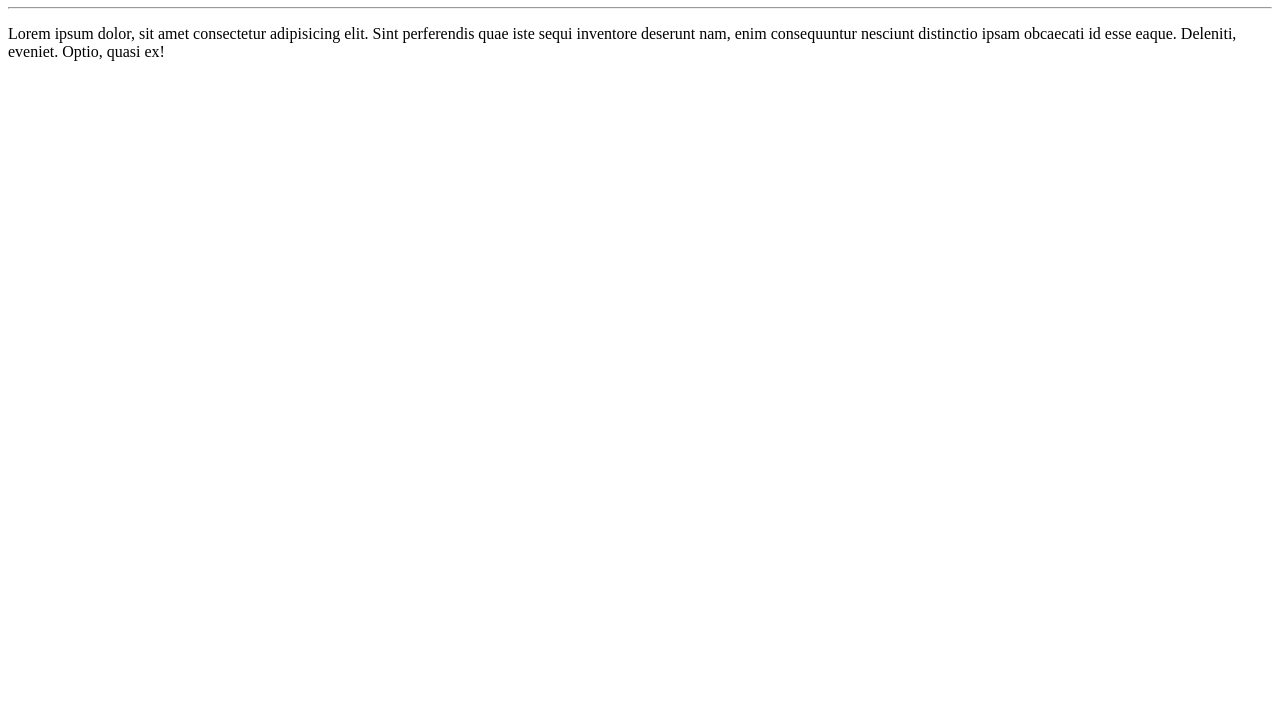
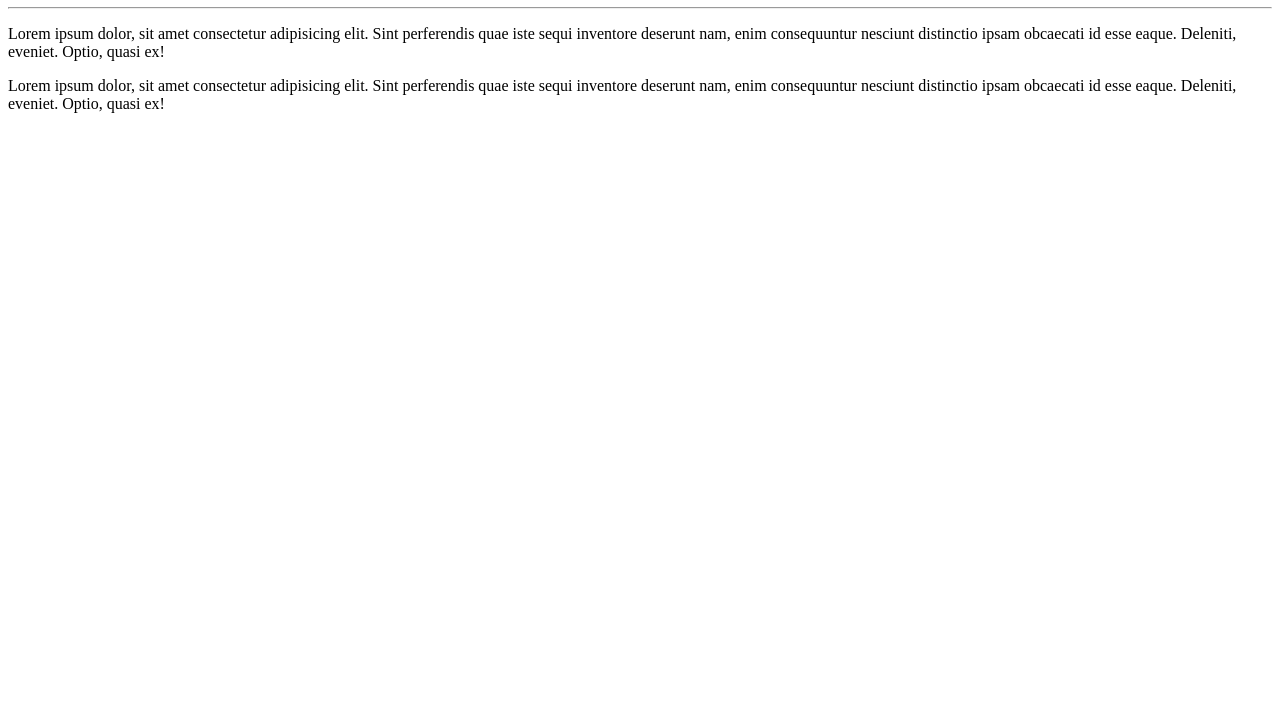
Before and after one commit to MarcusViniF0/Ola-Mundo, a plain HTML site: page site-exemplo/index.html in a window 1280 px wide. Shown: the part 73-800 px from the top of the page. Drawn offline with Linux system fonts and the light colour scheme.

Commit message:
adicionei um paragrafo

```diff
--- a/site-exemplo/index.html
+++ b/site-exemplo/index.html
@@ -10,5 +10,6 @@
     <h1>Olá, mundo!</h1>
     <hr>
     <p>Lorem ipsum dolor, sit amet consectetur adipisicing elit. Sint perferendis quae iste sequi inventore deserunt nam, enim consequuntur nesciunt distinctio ipsam obcaecati id esse eaque. Deleniti, eveniet. Optio, quasi ex!</p>
+    <p>Lorem ipsum dolor, sit amet consectetur adipisicing elit. Sint perferendis quae iste sequi inventore deserunt nam, enim consequuntur nesciunt distinctio ipsam obcaecati id esse eaque. Deleniti, eveniet. Optio, quasi ex!</p>
 </body>
 </html>
```
